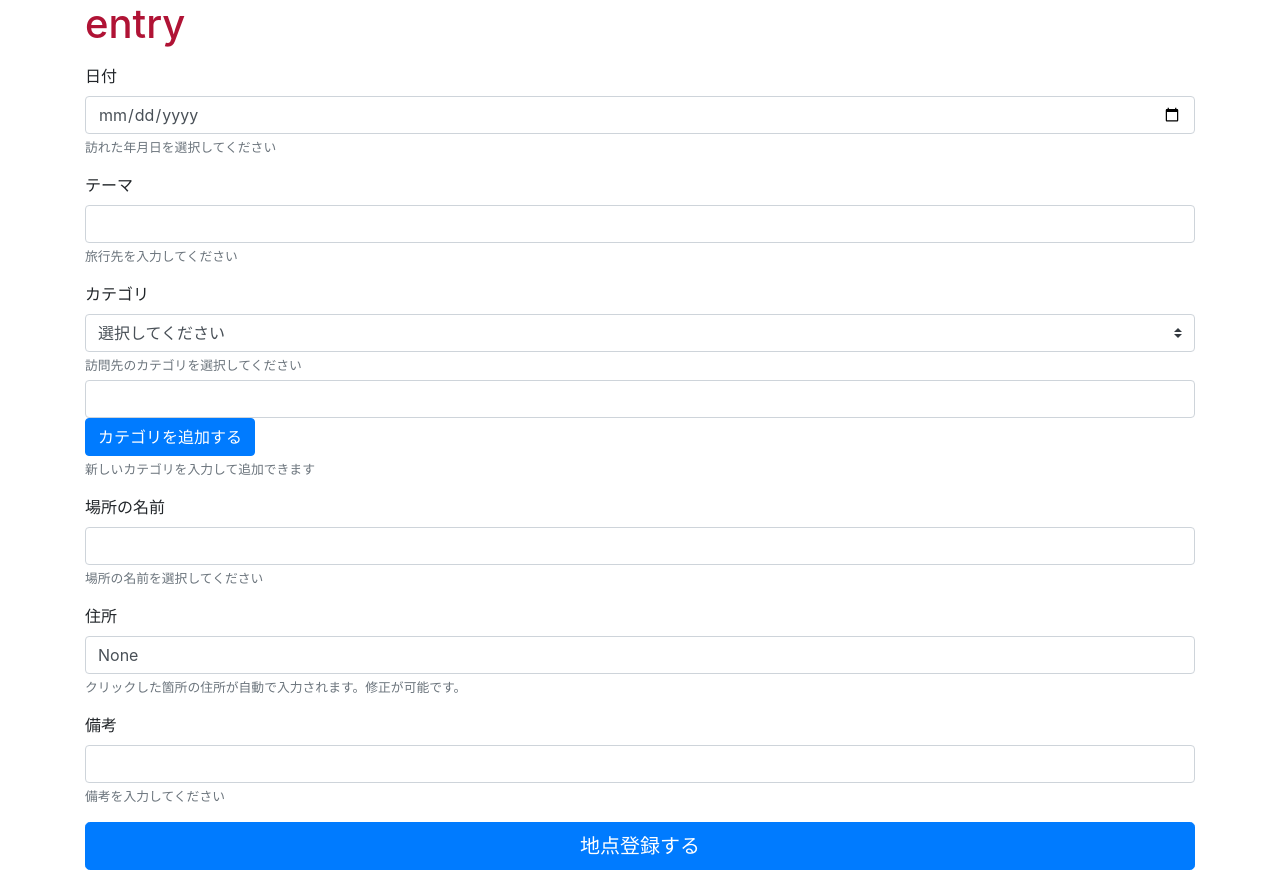
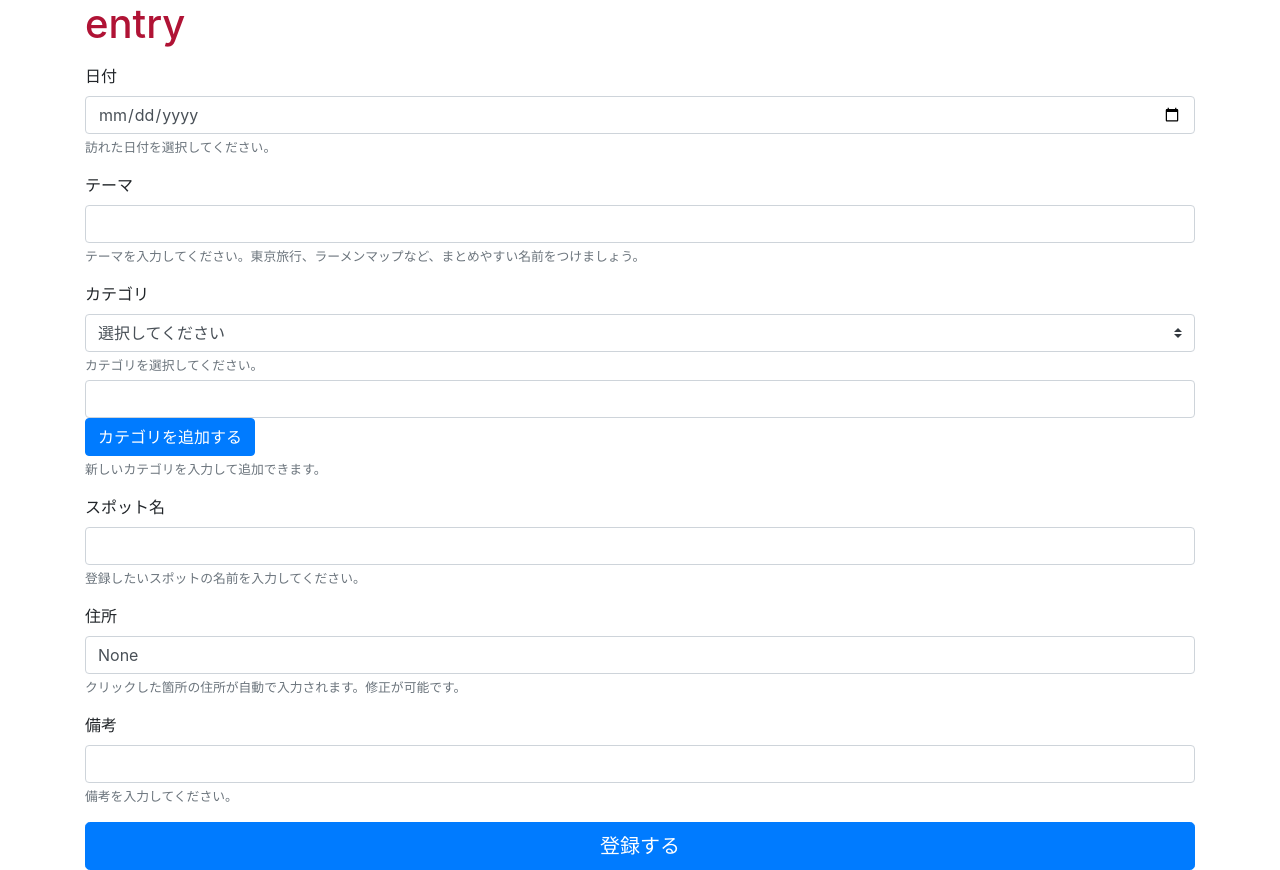
Before and after one commit to mitty1293/travel_map, a Flask app: page /entry in a window 1280 px wide. Shown: the part 56-926 px from the top of the page. Run offline with Flask 2, Linux system fonts and the light colour scheme; data that the repository does not hold is empty; some libraries are stand-ins or nearby versions.

Commit message:
項目名変更

```diff
--- a/travel_map/app/templates/entry.html
+++ b/travel_map/app/templates/entry.html
@@ -15,14 +15,14 @@
         <label for="date">日付</label>
         <input type="date" class="form-control" name="date" required>
         <small class="form-text text-muted">
-            訪れた年月日を選択してください
+            訪れた日付を選択してください。
         </small>
     </div>
     <div class="mb-3">
         <label for="destination">テーマ</label>
         <input type="text" class="form-control" name="destination" required>
         <small class="form-text text-muted">
-            旅行先を入力してください
+            テーマを入力してください。東京旅行、ラーメンマップなど、まとめやすい名前をつけましょう。
         </small>
     </div>
     <div class="mb-3">
@@ -34,21 +34,21 @@
             {% endfor %}
         </select>
         <small class="form-text text-muted">
-            訪問先のカテゴリを選択してください
+            カテゴリを選択してください。
         </small>
         <div class="mt-1">
             <input type="text" class="form-control" id="added_category">
             <button type="button" class="btn btn-primary" onclick="addCategory()">カテゴリを追加する</button>
             <small class="form-text text-muted">
-                新しいカテゴリを入力して追加できます
+                新しいカテゴリを入力して追加できます。
             </small>
         </div>
     </div>
     <div class="mb-3">
-        <label for="spot_name">場所の名前</label>
+        <label for="spot_name">スポット名</label>
         <input type="text" class="form-control" name="spot_name" required>
         <small class="form-text text-muted">
-            場所の名前を選択してください
+            登録したいスポットの名前を入力してください。
         </small>
     </div>
     <div class="mb-3">
@@ -62,9 +62,9 @@
         <label for="note">備考</label>
         <input type="text" class="form-control" name="note" required>
         <small class="form-text text-muted">
-            備考を入力してください
+            備考を入力してください。
         </small>
     </div>
-    <button class="btn btn-primary btn-lg btn-block" type="submit">地点登録する</button>
+    <button class="btn btn-primary btn-lg btn-block" type="submit">登録する</button>
 </form>
 {% endblock %}
--- a/travel_map/app/templates/search.html
+++ b/travel_map/app/templates/search.html
@@ -17,7 +17,7 @@
         </div>
     </div>
     <div class="mb-3">
-        <label for="destination">旅行先</label>
+        <label for="destination">テーマ</label>
         <input type="text" class="form-control" name="destination" value={{search_submit_data.destination}}>
     </div>
     <div class="mb-3">
@@ -38,9 +38,9 @@
             <th>詳細</th>
             <th>ID</th>
             <th>日付</th>
-            <th>旅行先</th>
+            <th>テーマ</th>
             <th>カテゴリ</th>
-            <th>場所の名前</th>
+            <th>スポット名</th>
             <th>住所</th>
             <th>備考</th>
         </tr>
--- a/travel_map/app/templates/search_address.html
+++ b/travel_map/app/templates/search_address.html
@@ -6,10 +6,10 @@
 <h1>Search</h1>
 <form id="id_search_address_form" method="POST" action="/search_address_submit">
     <div class="mb-3">
-        <label for="spot_name">場所の名前</label>
+        <label for="spot_name">スポット名</label>
         <input type="text" class="form-control" name="spot_name" id="id_spot_name" value="{{search_address_submit_data.spot_name}}">
         <small class="form-text text-muted">
-            検索したい場所の名前を入力してください
+            検索したいスポットの名前を入力してください。
         </small>
     </div>
     <button class="btn btn-primary btn-lg btn-block" type="submit">検索</button>
```
Also changed, not shown: travel_map/app/templates/edit.html (+9 -9 lines), travel_map/app/templates/show.html (+7 -7 lines).
